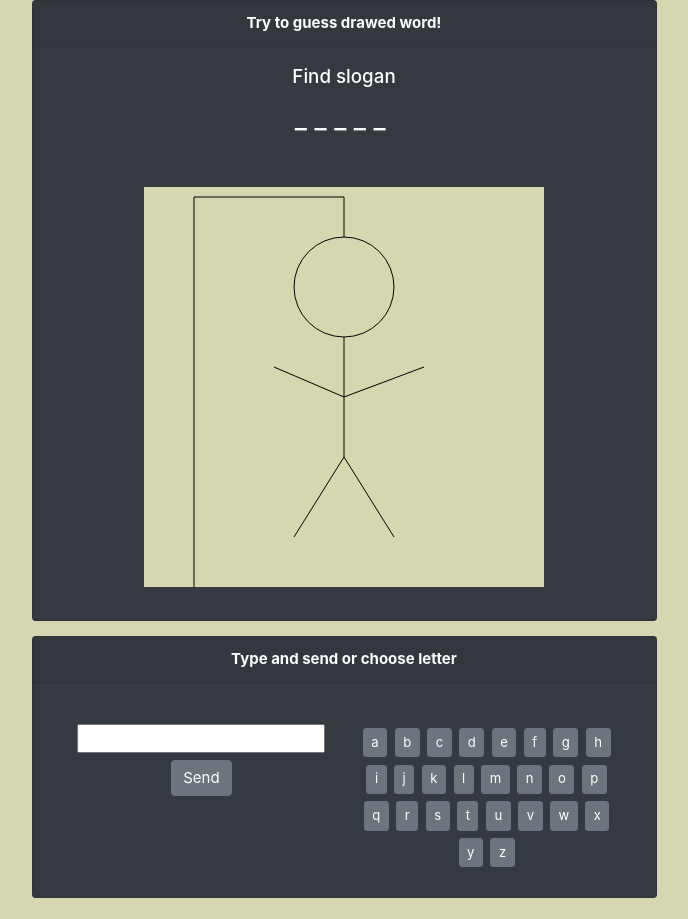
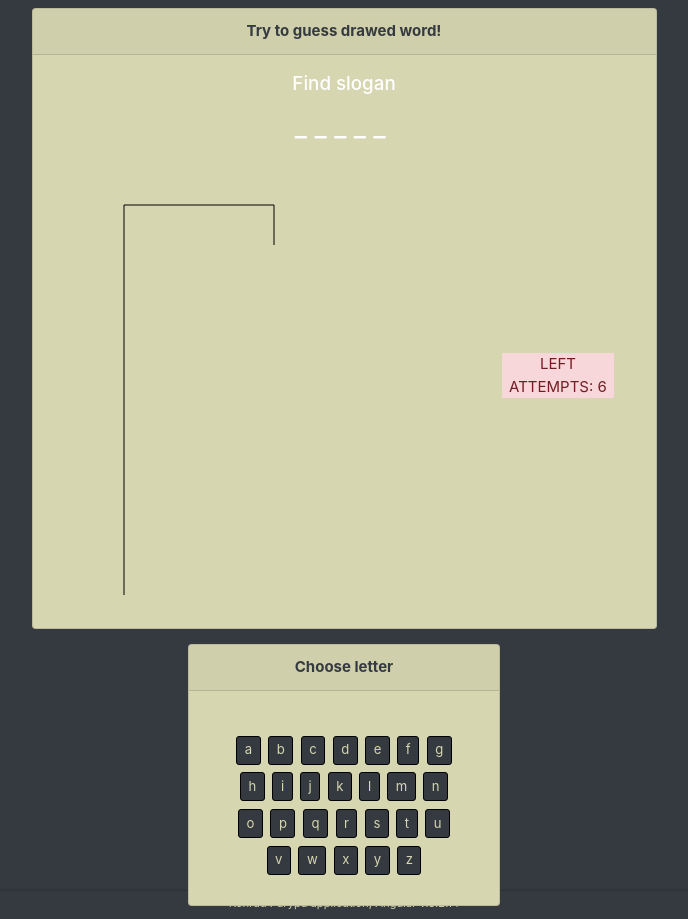
Before and after one commit to Kondziowsky/hangman, an Angular app: page /hangman in a window 1280 px wide. Shown: the top 919 px of the page, without its empty margins (296-984 px from the left). Built offline with nearby package versions, Linux system fonts and the light colour scheme.

Commit message:
drawing hangman, counter of failures, modal functions

```diff
--- a/src/app/app.component.html
+++ b/src/app/app.component.html
@@ -6,3 +6,4 @@
   </main>
 </div>
 <app-footer></app-footer>
+<!--<app-snackbar></app-snackbar>-->
--- a/src/app/components/footer/footer.component.html
+++ b/src/app/components/footer/footer.component.html
@@ -1,5 +1,5 @@
 <footer class="footer">
   <div class="d-flex justify-content-center footer-second-layer">
-    <div class="p-1">Konrad Parypa application, Angular 8.2.14</div>
+    <div class="p-1">Konrad Parypa application, Angular v.8.2.14</div>
   </div>
 </footer>
--- a/src/app/components/footer/footer.component.sass
+++ b/src/app/components/footer/footer.component.sass
@@ -5,3 +5,4 @@
   font-size: 0.750rem
   font-weight: 400
   @include top-shadow
+  color: #D6D6B1
--- a/src/app/components/modal-game-over/modal-game-over.component.html
+++ b/src/app/components/modal-game-over/modal-game-over.component.html
@@ -1,12 +1,13 @@
-<div class="modal-header">
-  <h4 class="modal-title">Hi there!</h4>
-  <button type="button" class="close" aria-label="Close" (click)="activeModal.dismiss('Cross click')">
-    <span aria-hidden="true">&times;</span>
-  </button>
+<div class="modal-header text-center">
+  <h4 class="modal-title">{{ modalTitle }}</h4>
+<!--  <button type="button" class="close" aria-label="Close" (click)="activeModal.dismiss('Cross click')">-->
+<!--    <span aria-hidden="true">&times;</span>-->
+<!--  </button>-->
 </div>
 <div class="modal-body">
-  <p>Hello, !</p>
+  <p>{{ modalText }}</p>
+  <button type="button" class="btn btn-outline-dark" (click)="goToMainMenu()">Go to main menu</button>
+  <button type="button" class="btn btn-outline-dark ml-2" (click)="tryAgain()">Try again</button>
 </div>
-<div class="modal-footer">
-  <button type="button" class="btn btn-outline-dark" (click)="activeModal.close('Close click')">Close</button>
-</div>
+<!--<div class="modal-footer">-->
+<!--</div>-->
--- a/src/app/components/modal-game-over/modal-game-over.component.sass
+++ b/src/app/components/modal-game-over/modal-game-over.component.sass
@@ -0,0 +1,2 @@
+.light-blue-backdrop
+  background-color: #5cb3fd
--- a/src/app/components/modal-game-over/modal-game-over.component.ts
+++ b/src/app/components/modal-game-over/modal-game-over.component.ts
@@ -1,5 +1,6 @@
-import { Component, OnInit } from '@angular/core';
+import {Component, Input, OnInit} from '@angular/core';
 import {NgbActiveModal} from '@ng-bootstrap/ng-bootstrap';
+import {Router} from '@angular/router';
 
 @Component({
   selector: 'app-modal-game-over',
@@ -7,10 +8,32 @@ import {NgbActiveModal} from '@ng-bootstrap/ng-bootstrap';
   styleUrls: ['./modal-game-over.component.sass']
 })
 export class ModalGameOverComponent implements OnInit {
+  @Input() success: boolean;
 
-  constructor(public activeModal: NgbActiveModal) { }
+  modalTitle: string;
+  modalText: string;
+
+  constructor(public activeModal: NgbActiveModal,
+              private router: Router) { }
 
   ngOnInit() {
+    if (this.success) {
+      this.modalTitle = 'Congratulations!';
+      this.modalText = 'You won';
+    } else {
+      this.modalTitle = 'Try again!';
+      this.modalText = 'You lost';
+    }
+  }
+
+  goToMainMenu() {
+    this.router.navigate(['/']);
+    this.activeModal.dismiss();
+  }
+
+  tryAgain() {
+    this.router.navigate(['/hangman']);
+    this.activeModal.close({ tryAgain: true });
   }
 
 }
--- a/src/app/main/hangman-game/hangman-game.component.html
+++ b/src/app/main/hangman-game/hangman-game.component.html
@@ -1,4 +1,5 @@
-<div class="card text-center text-white bg-dark mb-3 w-50 mx-auto">
+
+<div class="card text-center text-white bg-hangman mb-3 w-50 mx-auto mt-2">
   <div class="card-header font-weight-bold">Try to guess drawed word!</div>
   <div class="card-body">
 <!--    <h5 class="card-title">You can type words on your keyboard or click on card below</h5>-->
@@ -7,33 +8,29 @@
     <span class="mr-2 h3" *ngFor="let letter of hidedSlogan">{{letter.found ? letter.char : '_'}}</span>
     <div class="container">
       <div class="row p-2">
-        <div class="col-12 mx-auto">
+        <div class="col-9 mx-auto">
           <canvas class="mt-5" #canvas width="400" height="400"></canvas>
+        </div>
+        <div class="col-3 my-auto">
+          <p class="card-text alert-danger">LEFT ATTEMPTS: {{ attemptCounter }}</p>
+
         </div>
       </div>
     </div>
   </div>
 </div>
 
-<div class="card text-center text-white bg-dark mb-3 w-50 mx-auto">
-  <div class="card-header font-weight-bold">Type and send or choose letter</div>
+<div class="card text-center text-white bg-hangman mb-3 w-25 mx-auto">
+  <div class="card-header font-weight-bold">Choose letter</div>
   <div class="card-body">
     <h5 class="card-title"></h5>
     <p class="card-text"></p>
     <div class="container">
-      <div class="row p-2">
-        <div class="col-6 col-md-6">
-          <label for="type" class="font-weight-bold"></label>
-          <input id="type" type="text" maxlength="1" onlyLetter [(ngModel)]="typedLetter" />
-          <button type="button" class="btn btn-secondary m-2" (click)="checkLetter({name : typedLetter})">Send</button>
-        </div>
-        <div class="col-6 col-md-6">
-          <button type="button" class="btn btn-secondary btn-sm m-1" *ngFor="let letter of letters; let i = index" [disabled]="letter?.chosen" (click)="checkLetter(letter)">{{letter?.name}}</button>
+      <div class="row p-2 justify-content-center">
+        <div class="col-12">
+          <button type="button" class="btn btn-hangman btn-sm m-1" *ngFor="let letter of letters; let i = index" [disabled]="letter?.chosen" (click)="checkLetter(letter)">{{letter?.name}}</button>
         </div>
       </div>
     </div>
   </div>
 </div>
-<button type="button" class="btn btn-secondary m-2" (click)="sendTypedLetter('a')">Send</button>
-
-<pre>randomizedStrings: {{ randomizedStrings | json }}</pre>
--- a/src/app/main/hangman-game/hangman-game.component.sass
+++ b/src/app/main/hangman-game/hangman-game.component.sass
@@ -1,5 +1,13 @@
 canvas
+  //background-color: #D6D6B1
   background-color: #D6D6B1
 
 .bg-hangman
   background-color: #D6D6B1
+  .card-header
+    color: #343a40
+
+.btn-hangman
+  background-color: #343a40
+  border-color: black
+  color: #D6D6B1
--- a/src/app/main/hangman-game/hangman-game.component.ts
+++ b/src/app/main/hangman-game/hangman-game.component.ts
@@ -3,6 +3,7 @@ import {ActivatedRoute} from '@angular/router';
 import {ObjectOfLettersPattern} from '../../shared/models/objectOfLettersPattern';
 import {NgbModal} from '@ng-bootstrap/ng-bootstrap';
 import {ModalGameOverComponent} from '../../components/modal-game-over/modal-game-over.component';
+import {noop} from 'rxjs';
 
 @Component({
   selector: 'app-hangman-game',
@@ -18,46 +19,26 @@ export class HangmanGameComponent implements OnInit {
   randomizedStrings: any;
   letters: Array<ObjectOfLettersPattern>;
   hidedSlogan;
-  typedLetter;
+  // typedLetter;
+  attemptCounter: number;
+
   constructor(private route: ActivatedRoute,
               private modalService: NgbModal) { }
 
   ngOnInit() {
+    this.setVariables();
     this.stringsArray = this.route.snapshot.data.tablicaHasel.ArrayOfStrings;
     this.randomizedStrings = this.randomizeFiveStrings();
     this.ctx = this.canvas.nativeElement.getContext('2d');
 
     this.drawCanvas();
 
-    this.ctx.beginPath();
-    // -> głowa
-    this.ctx.arc(200, 100, 50, 0, 2 * Math.PI);
-
-    // -> tułów
-    this.ctx.moveTo(200, 150);
-    this.ctx.lineTo(200, 270);
-
-    // -> nogi
-    this.ctx.moveTo(200, 270);
-    this.ctx.lineTo(150, 350);
-
-    this.ctx.moveTo(200, 270);
-    this.ctx.lineTo(250, 350);
-
-    // -> rece
-    this.ctx.moveTo(200, 210);
-    this.ctx.lineTo(130, 180);
-
-    this.ctx.moveTo(200, 210);
-    this.ctx.lineTo(280, 180);
-
-    this.ctx.stroke();
-
     this.makeLetters();
     this.chooseHidedSlogan();
   }
 
   drawCanvas() {
+    this.ctx.clearRect(0, 0, 400, 400);
     this.ctx.beginPath();
     this.ctx.moveTo(200, 50);
     this.ctx.lineTo(200, 10);
@@ -80,7 +61,6 @@ export class HangmanGameComponent implements OnInit {
         return {char: ch, found: false};
       });
     } else {
-      debugger;
       this.openEndGameModal(true);
     }
   }
@@ -96,17 +76,36 @@ export class HangmanGameComponent implements OnInit {
           x.chosen = true;
         }
       });
-      this.hidedSlogan.find((x) => {
-        if (x.char === val.name) {
-          x.found = true;
-        }
-      });
-      this.typedLetter = null;
+      const letterFound = this.hidedSlogan.find( x => x.char === val.name);
+      if (!letterFound) {
+        this.attemptCounter--;
+        this.attemptCounter === 0 ? this.openEndGameModal(false) : noop();
+        this.checkCanvas();
+      } else {
+        this.hidedSlogan.find((x) => {
+          if (x.char === val.name) {
+            x.found = true;
+          }
+        });
+      }
     }
-    const isFound = this.allLettersTrue();
-    if (isFound) {
+    const isSloganFound = this.allLettersTrue();
+    if (isSloganFound) {
       this.randomizedStrings.shift();
+      this.refreshKeyboard();
       this.chooseHidedSlogan();
+    }
+  }
+
+  private setVariables() {
+    this.attemptCounter = 6;
+  }
+
+  private refreshKeyboard() {
+    for (const key in this.letters) {
+      if (this.letters.hasOwnProperty(key)) {
+        this.letters[key].chosen = false;
+      }
     }
   }
 
@@ -115,29 +114,56 @@ export class HangmanGameComponent implements OnInit {
       if (!letter.found) {
         return false;
       }
-      // if(something_wrong) break;
     }
     return true;
-    //  this.hidedSlogan.forEach( letter => {
-    //   if (!letter.found) { return false; }
-    // });
-    //  return true;
-    // console.log(isFound);
+  }
+
+  private checkCanvas() {
+    this.ctx.beginPath();
+
+    switch (this.attemptCounter) {
+      case 5:
+        this.ctx.arc(200, 100, 50, 0, 2 * Math.PI);
+        break;
+      case 4:
+        this.ctx.moveTo(200, 150);
+        this.ctx.lineTo(200, 270);
+        break;
+      case 3:
+        this.ctx.moveTo(200, 270);
+        this.ctx.lineTo(150, 350);
+        break;
+      case 2:
+        this.ctx.moveTo(200, 270);
+        this.ctx.lineTo(250, 350);
+        break;
+      case 1:
+        this.ctx.moveTo(200, 210);
+        this.ctx.lineTo(130, 180);
+        break;
+      case 0:
+        this.ctx.moveTo(200, 210);
+        this.ctx.lineTo(280, 180);
+        break;
+    }
+    this.ctx.stroke();
   }
 
   private randomizeFiveStrings() {
     const arr = [...this.stringsArray];
-    return[...Array(1)].map( () => arr.splice(Math.floor(Math.random() * arr.length), 1)[0] );
+    return[...Array(5)].map( () => arr.splice(Math.floor(Math.random() * arr.length), 1)[0] );
   }
 
   private openEndGameModal(success: boolean) {
-    const modalGameOver = this.modalService.open(ModalGameOverComponent, {size: 'sm', });
+    const modalGameOver = this.modalService.open(ModalGameOverComponent, {size: 'sm', backdrop: 'static', centered: true, backdropClass: success ? 'success-backdrop' : 'failure-backdrop' });
+    modalGameOver.componentInstance.success = success;
     modalGameOver.result.then(
       (result) => {
-        debugger;
+        if (result && result.tryAgain) {
+          this.ngOnInit();
+        }
       },
       (err) => {
-        debugger;
       });
   }
 
--- a/src/styles.sass
+++ b/src/styles.sass
@@ -11,7 +11,8 @@ html
   -webkit-tap-highlight-color: transparent
 
 body
-  background-color: #D6D6B1
+  //background-color: #D6D6B1
+  background-color: #343a40
   margin: 0
   height: 100%
   font-weight: 400
@@ -21,3 +22,9 @@ body
   min-height: 100%
   margin-bottom: -30px
   @include transition-easy
+
+.success-backdrop
+  background-color: #29e552
+
+.failure-backdrop
+  background-color: #ed3d3d
```
Also changed, not shown: src/app/components/components.module.ts (+5 -3 lines).
